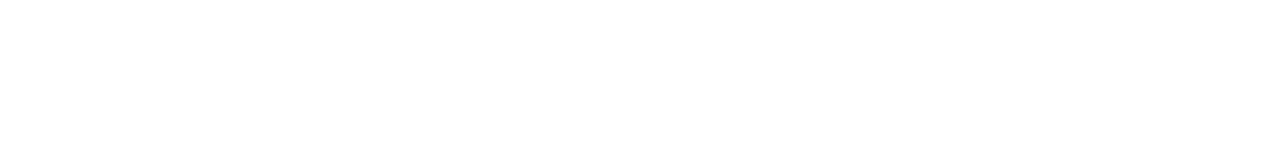
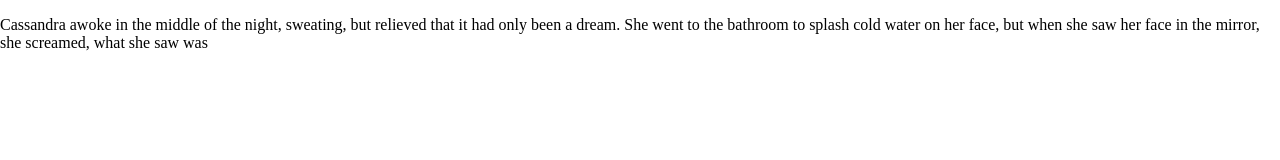
Before and after one commit to james-demiraiakian/lab-05-madlibs, a plain HTML site: page index.html in a window 1280 px wide. Drawn offline with Linux system fonts and the light colour scheme.

Commit message:
added mad lib sentence

```diff
--- a/index.html
+++ b/index.html
@@ -14,7 +14,12 @@
 
 <body>
 
-
+   <p>Cassandra awoke in the middle of the night,
+        sweating, but relieved that it had only been a dream.
+         She went to the bathroom to splash cold water on her face,
+          but when she saw her face in the mirror, she screamed,
+           what she saw was
+    </p>
 
     <script type="module" src="./app.js"></script>
 </body>
```
